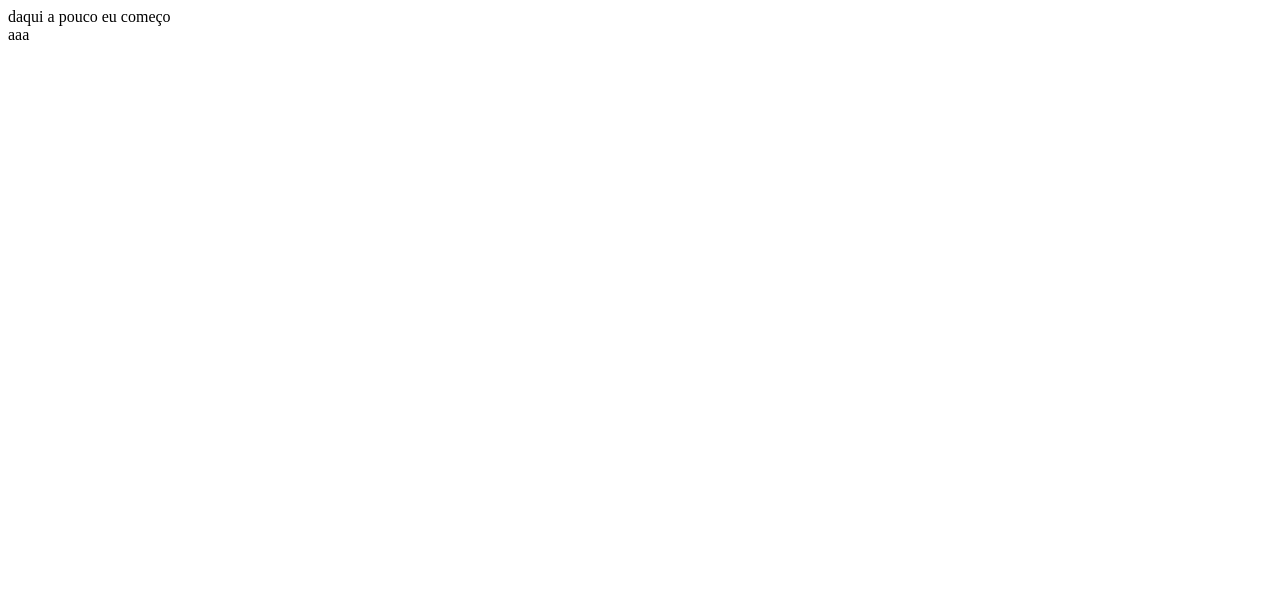
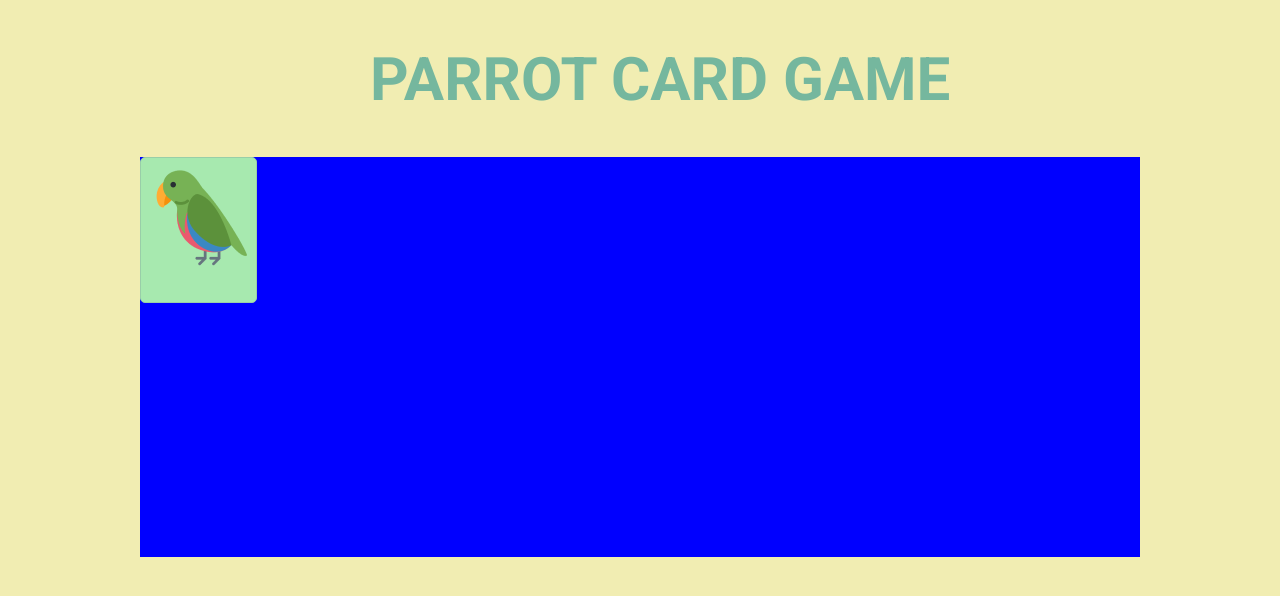
Before and after one commit to NicolasFoggiato/projeto4-parrotscardgame, a plain HTML site: page index.html in a window 1280 px wide. Drawn offline with Linux system fonts and the light colour scheme.

Commit message:
versao 2 css basico

```diff
--- a/index.html
+++ b/index.html
@@ -10,14 +10,18 @@
 
 </head>
 <body>
-    <div>
-        daqui a pouco eu começo
-    </div>
-    <div class="testando">
-        aaa
+   <div class="header">
+    <h1>PARROT CARD GAME</h1>
+   </div>
+
+<div class="container">
+    <div class="cards">
+        <div class="card1">
+            <img src="./imagens/front 1.png" alt="">
+        </div>
 
     </div>
-
+</div>
     <script src="script.js"></script>
 </body>
 </html>
--- a/reset.css
+++ b/reset.css
@@ -0,0 +1,48 @@
+/* http://meyerweb.com/eric/tools/css/reset/
+   v2.0 | 20110126
+   License: none (public domain)
+*/
+
+html, body, div, span, applet, object, iframe,
+h1, h2, h3, h4, h5, h6, p, blockquote, pre,
+a, abbr, acronym, address, big, cite, code,
+del, dfn, em, img, ins, kbd, q, s, samp,
+small, strike, strong, sub, sup, tt, var,
+b, u, i, center,
+dl, dt, dd, ol, ul, li,
+fieldset, form, label, legend,
+table, caption, tbody, tfoot, thead, tr, th, td,
+article, aside, canvas, details, embed,
+figure, figcaption, footer, header, hgroup,
+menu, nav, output, ruby, section, summary,
+time, mark, audio, video {
+	margin: 0;
+	padding: 0;
+	border: 0;
+	font-size: 100%;
+	font: inherit;
+	vertical-align: baseline;
+}
+/* HTML5 display-role reset for older browsers */
+article, aside, details, figcaption, figure,
+footer, header, hgroup, menu, nav, section {
+	display: block;
+}
+body {
+	line-height: 1;
+}
+ol, ul {
+	list-style: none;
+}
+blockquote, q {
+	quotes: none;
+}
+blockquote:before, blockquote:after,
+q:before, q:after {
+	content: '';
+	content: none;
+}
+table {
+	border-collapse: collapse;
+	border-spacing: 0;
+}
--- a/style.css
+++ b/style.css
@@ -0,0 +1,43 @@
+@import url('https://fonts.googleapis.com/css2?family=Roboto:wght@700&display=swap');
+
+
+body{
+    background-color: #f1edb2;
+}
+
+.header{
+    width: 540px;
+    margin: auto;
+    margin-top: 50px;
+    margin-bottom: 47px;
+}
+
+.header h1{
+    font-family: 'Roboto', sans-serif;
+    font-weight: 700;
+    font-size: 60px;
+    white-space: nowrap;
+    color: #75B79E;
+}
+.container{
+    background-color: blue;
+    width: 1000px;
+    height: 400px;
+    margin: auto;
+}
+.cards{
+    background-color: #A7E9AF;
+    width: 117px;
+    height: 146px;
+    border: 1px solid #99CEA8;
+    border-radius: 5px;
+    padding: 10px ;
+    box-sizing: border-box;
+
+
+
+}
+
+.cards img{
+
+}
```
Also changed, not shown: imagens/front 1.png (added).
